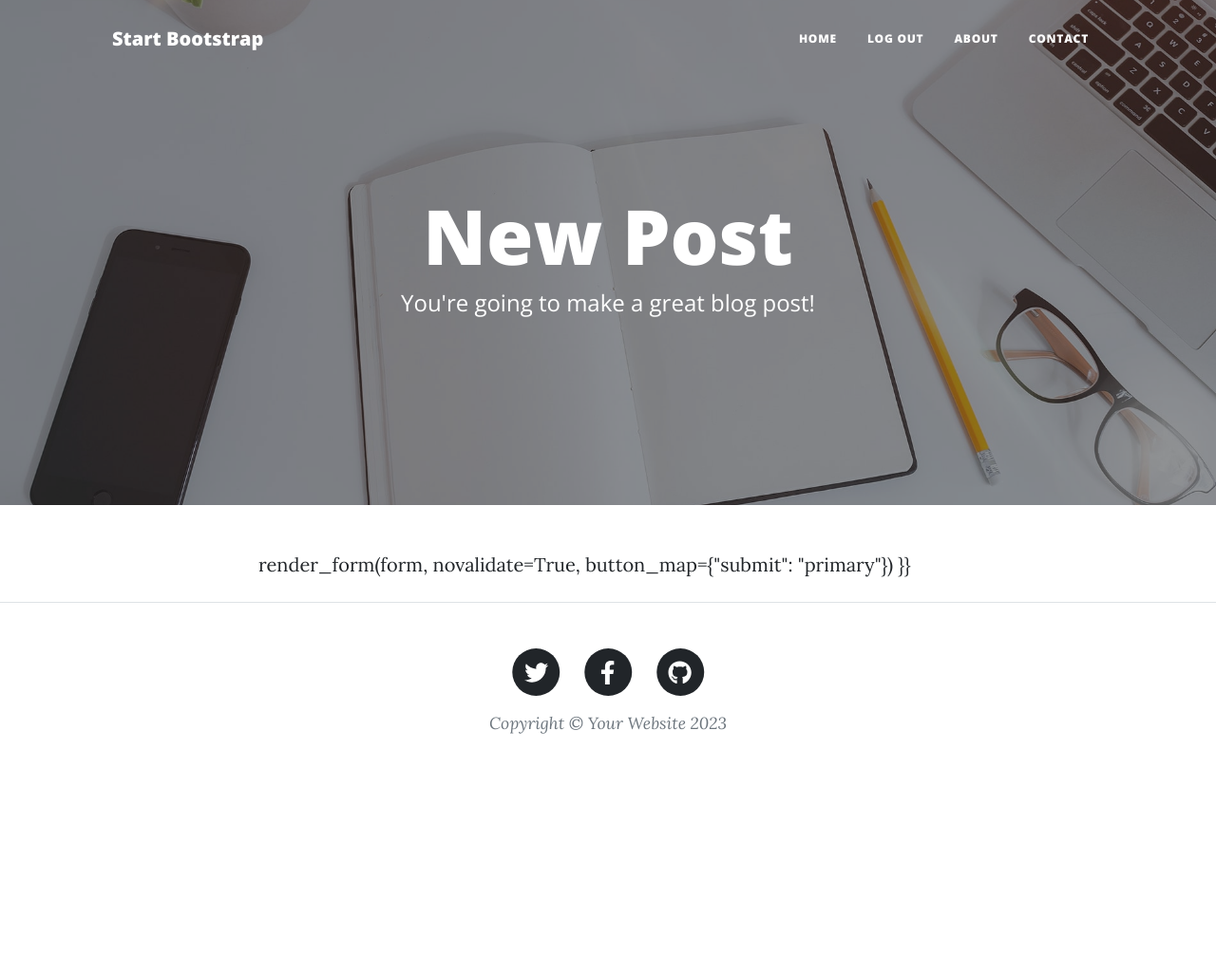
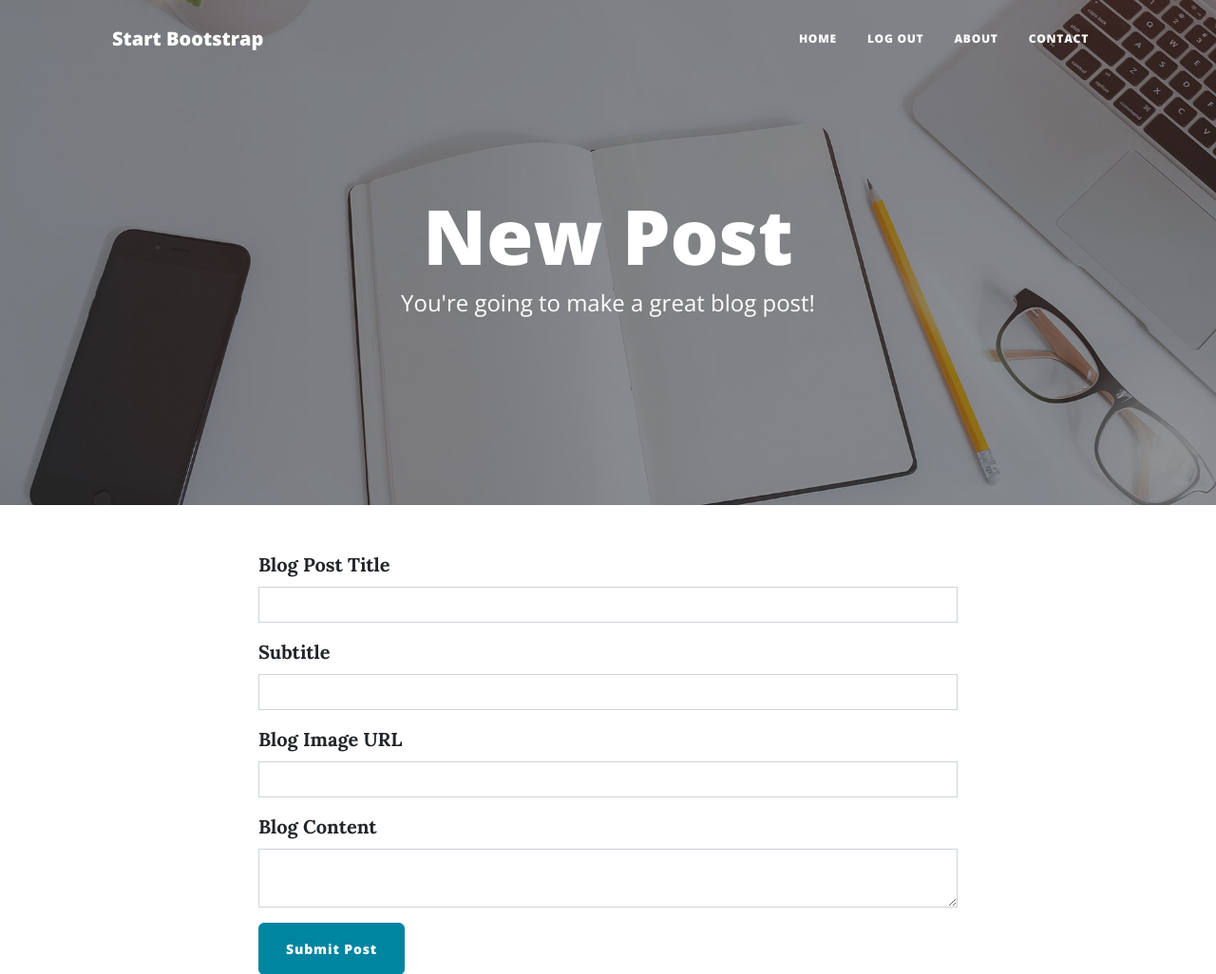
Before and after one commit to VipinKandari/Blog_Website, a Flask app: page /new-post in a window 1280 px wide. Shown: the top 1026 px of the page at 95% size. Before the commit the page ends 773 px from the top, so only its background shows below. Run offline with Flask 3, Linux system fonts and the light colour scheme; the visitor is signed in with stand-in values (Sample User, id 1); some libraries are stand-ins or nearby versions.

Commit message:
Update make-post.html 2

```diff
--- a/templates/make-post.html
+++ b/templates/make-post.html
@@ -29,7 +29,8 @@
     <div class="row">
       <div class="col-lg-8 col-md-10 mx-auto">
         {{ ckeditor.load() }}
-        render_form(form, novalidate=True, button_map={"submit": "primary"}) }}
+        {{ ckeditor.config(name='body') }}
+        {{ render_form(form, novalidate=True, button_map={"submit": "primary"}) }}
       </div>
     </div>
   </div>
```
